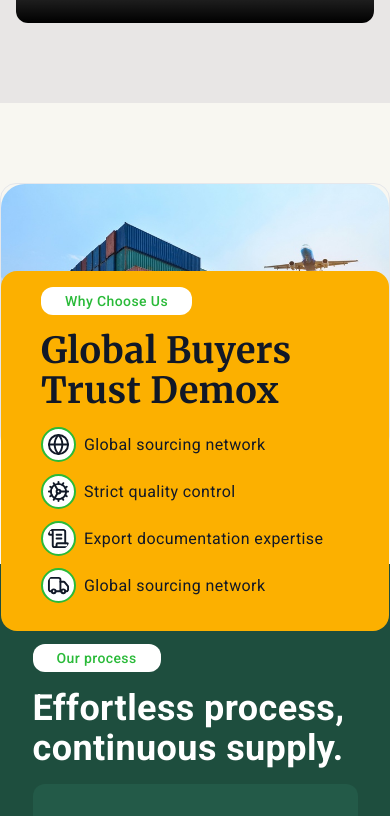
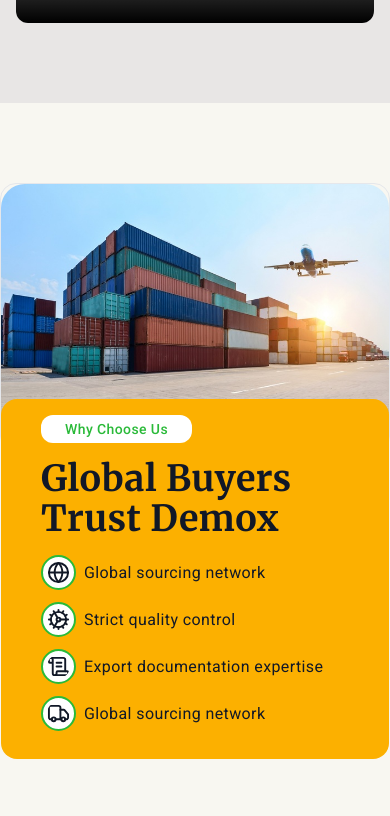
Before and after one commit to afekhaijoseph/demox-worldwide, a React (Vite) app: page / in a window 390 px wide. Shown: the part 3968-4784 px from the top of the page. Built offline with nearby package versions, Linux system fonts and the light colour scheme.

Commit message:
fixed why choose us

```diff
--- a/src/WhyChooseUs.jsx
+++ b/src/WhyChooseUs.jsx
@@ -4,13 +4,13 @@ import {Globe, Cog, ScrollText, Truck, Handshake } from 'lucide-react'
 
 const WhyChooseUs = () => {
   return (
-    <div id='why-choose-us' className='flex items-center bg-lightBackground text-gray-900 relative'>
-        <div className='lg:w-9/12 flex flex-col lg:flex-row mx-auto rounded-2xl items-center mt-20 mb-28 border'>
+    <div id='why-choose-us' className='flex items-center bg-lightBackground text-gray-900 relative pt-20 pb-[50vh] lg:pb-20'>
+        <div className='lg:w-9/12 flex flex-col lg:flex-row mx-auto rounded-2xl items-center border'>
           <div className='basis-full'>
-            <img className='rounded-3xl' src={containers} alt="why choose us image" />
+            <img className='max-h-[60vh] w-auto rounded-3xl' src={containers} alt="why choose us image" />
           </div>
           <div className='lg:basis-full w-full relative'>
-            <div className='w-full py-4 px-10 bg-accent rounded-2xl absolute top-1/2 md:top-1 lg:top-1/2 -translate-y-1/2 lg:-left-10'>
+            <div className='w-full py-4 px-10 bg-accent rounded-2xl absolute top-32 md:top-1 lg:top-1/2 -translate-y-1/2 lg:-left-10'>
             <Subheading variant='secondary'>Why Choose Us</Subheading>
             <h2 className='text-4xl font-bold font-serif my-4'>Global Buyers Trust Demox</h2>
             <div>
```
